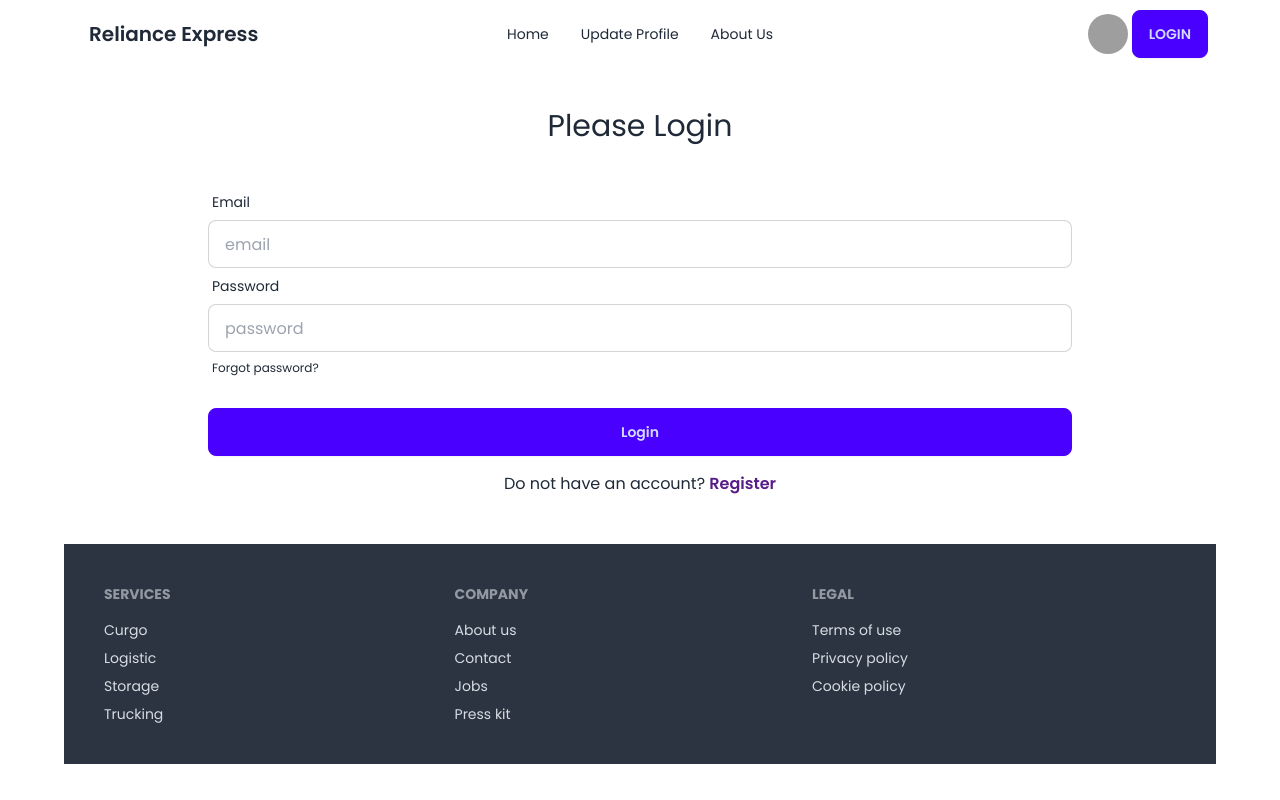
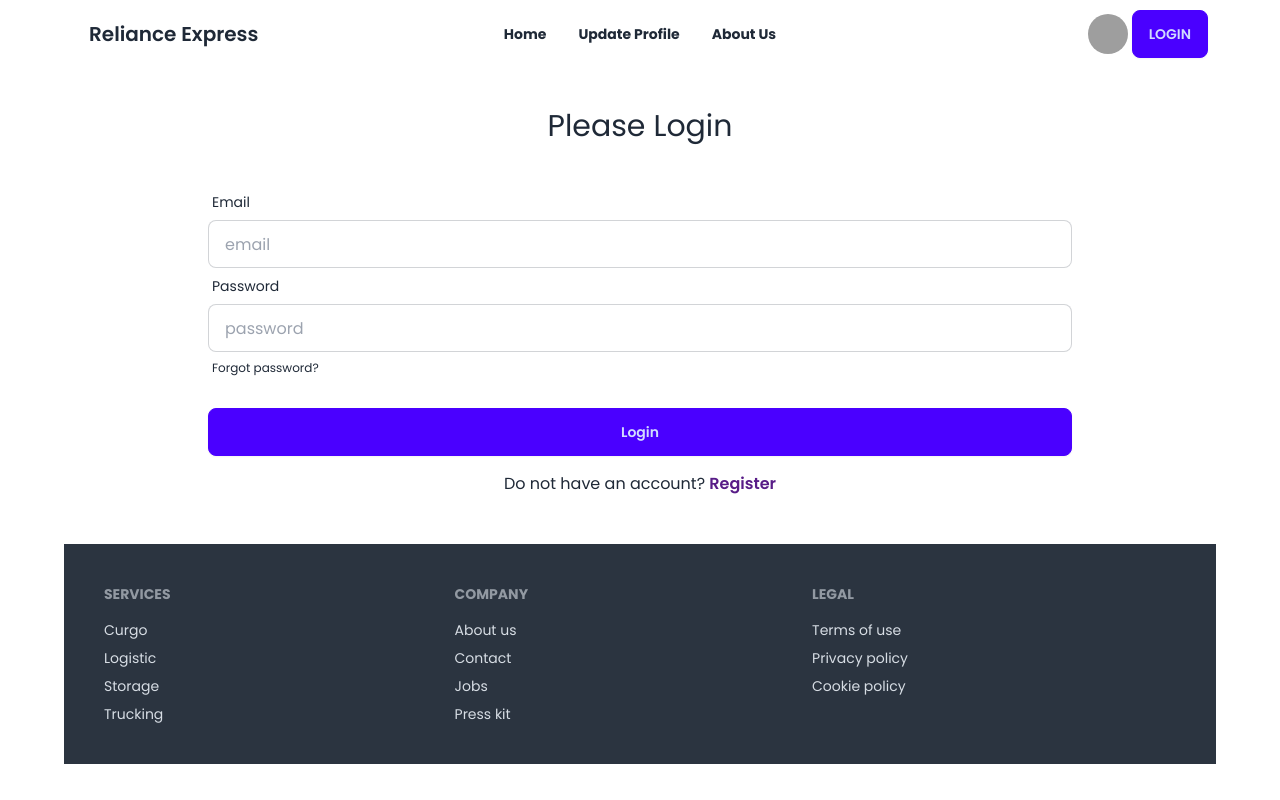
Before and after one commit to nahar-nur/reliance-express-auth, a React (Vite) app: page /login in a window 1280 px wide. Built offline with nearby package versions, Linux system fonts and the light colour scheme; no server answers; grey boxes are pictures that could not be loaded.

Commit message:
implemented dynamic title

```diff
--- a/index.html
+++ b/index.html
@@ -2,9 +2,9 @@
 <html lang="en" data-theme="light">
   <head>
     <meta charset="UTF-8" />
-    <link rel="icon" type="image/svg+xml" href="/vite.svg" />
+    <link rel="icon" type="image/svg+xml" href="./public/creative.png" />
     <meta name="viewport" content="width=device-width, initial-scale=1.0" />
-    <title>Vite + React</title>
+    <title>Reliance Express</title>
   </head>
   <body>
     <div id="root"></div>
--- a/package.json
+++ b/package.json
@@ -15,6 +15,7 @@
     "match-sorter": "^6.3.4",
     "react": "^18.2.0",
     "react-dom": "^18.2.0",
+    "react-helmet-async": "^2.0.5",
     "react-icons": "^5.2.1",
     "sort-by": "^1.2.0",
     "swiper": "^11.1.4"
--- a/src/pages/Home/AboutUs/AboutUs.jsx
+++ b/src/pages/Home/AboutUs/AboutUs.jsx
@@ -1,8 +1,10 @@
+import { Helmet } from "react-helmet-async";
 
 
 const AboutUs = () => {
     return (
         <div>
+            <Helmet><title>Reliance Express | About Us</title></Helmet>
             <h3 className="text-3xl text-green-600">Coming soon</h3>
         </div>
     );
--- a/src/pages/Home/Home.jsx
+++ b/src/pages/Home/Home.jsx
@@ -3,6 +3,7 @@ import Banner from "./Banner/Banner";
 import EmergencyContact from "./Rightside/EmergencyContact";
 import SociaConnection from "./Rightside/SociaConnection";
 import ServiceCard from "./SerceCard/ServiceCard"
+import { Helmet } from "react-helmet-async";
 
 
 
@@ -12,6 +13,9 @@ const Home = () => {
     return (
 
         <div >
+            <Helmet>
+               <title>Reliance Express | Home</title>
+            </Helmet>
             <Banner></Banner>
             <h3 className="text-3xl text-purple-900 text-center font-semibold mt-6">Our Services</h3>
             <div className="grid grid-cols-1 md: grid-cols-4 gap-6 mt-6">
--- a/src/pages/Home/Login/Login.jsx
+++ b/src/pages/Home/Login/Login.jsx
@@ -2,6 +2,7 @@
 import { useContext } from "react";
 import { Link } from "react-router-dom";
 import { AuthContext } from "../../../providers/AuthProvider";
+import { Helmet } from "react-helmet-async";
 
 
 const Login = () => {
@@ -27,6 +28,7 @@ const Login = () => {
     }
     return (
         <div className="mb-12">
+            <Helmet><title>Reliace Express | Login</title></Helmet>
             <h3 className="text-3xl my-10 text-center">Please Login</h3>
             <form onSubmit={handleLogin} className=" md:w-3/4 lg: w-1/2 mx-auto ">
                 <div className="form-control">
--- a/src/pages/Home/Register/Register.jsx
+++ b/src/pages/Home/Register/Register.jsx
@@ -1,6 +1,7 @@
 import { useContext } from "react";
 import { Link } from "react-router-dom";
 import { AuthContext } from "../../../providers/AuthProvider";
+import { Helmet } from "react-helmet-async";
 
 
 const Register = () => {
@@ -28,6 +29,9 @@ const Register = () => {
     return (
 
         <div className="mb-12">
+            <Helmet>
+                <title>Reliance Express | Register</title>
+            </Helmet>
             <h3 className="text-3xl my-10 text-center">Please Register</h3>
             <form onSubmit={handleRegister} className=" md:w-3/4 lg: w-1/2 mx-auto ">
                 <div className="form-control">
--- a/src/pages/Home/Rightside/SociaConnection.jsx
+++ b/src/pages/Home/Rightside/SociaConnection.jsx
@@ -1,11 +1,27 @@
+import { getAuth, signInWithPopup } from "firebase/auth";
 import { FaGithub, FaGoogle } from "react-icons/fa6";
+import app from "../../../firebase/firebase.config";
+import { GoogleAuthProvider } from "firebase/auth/web-extension";
 
 const SociaConnection = () => {
+    const auth = getAuth(app);
+    const provider = new GoogleAuthProvider();
+    const handleGoogleSignIn =() =>{
+        signInWithPopup(auth, provider)
+        .then(result=>{
+            const user = result.user
+            console.log(user);
+        })
+        .catch(error=>{
+            console.log(error);
+        })
+
+    }
     return (
         <div className="p-4 space-y-3 mb-6">
             <h2 className="text-3xl">Login With</h2>
             <div>
-                <button className="btn btn-outline w-full">
+                <button onClick={handleGoogleSignIn} className="btn btn-outline w-full">
                     <FaGoogle />
                     Google
                 </button>
--- a/src/pages/Home/SerceCard/Sevice.jsx
+++ b/src/pages/Home/SerceCard/Sevice.jsx
@@ -1,3 +1,4 @@
+import { Helmet } from "react-helmet-async";
 import { useLoaderData, useParams } from "react-router-dom";
 
 
@@ -10,6 +11,9 @@ const Sevice = () => {
 
     return (
         <div className="">
+            <Helmet>
+                <title>Reliance Express | Service Details</title>
+            </Helmet>
                   <div className="card w-96 bg-base-100 shadow-xl max-w-6xl mx-auto mt-6">
                 <figure><img src={image} alt="Shoes" /></figure>
                 <div className="card-body">
--- a/src/pages/Home/shared/Navbar/Navbar.jsx
+++ b/src/pages/Home/shared/Navbar/Navbar.jsx
@@ -12,9 +12,15 @@ const Navbar = () => {
 
     }
     const navLinks = <>
-        <li><a><NavLink to='/'>Home</NavLink></a></li>
-        <li><a><NavLink to='/updateProfile'>Update Profile</NavLink></a></li>
-        <li><a><NavLink to='/about'>About Us</NavLink></a></li>
+        <li><a><NavLink className={({ isActive }) =>
+  isActive ? 'text-primary font-bold' : 'font-bold'
+} to='/'>Home</NavLink></a></li>
+        <li><a><NavLink className={({ isActive }) =>
+  isActive ? 'text-primary font-bold' : 'font-bold'
+} to='/updateProfile'>Update Profile</NavLink></a></li>
+        <li><a><NavLink className={({ isActive }) =>
+  isActive ? 'text-primary font-bold' : 'font-bold'
+} to='/about'>About Us</NavLink></a></li>
 
     </>
     return (
@@ -44,7 +50,10 @@ const Navbar = () => {
                         </div>
                         </div>
                         {
-                           user? <btn onClick={handleSignOut} className="btn btn-secondary">Sign Out</btn>
+                           user?<> <span>{user.photo}</span>
+
+                           <a><btn onClick={handleSignOut} className="btn btn-secondary">Sign Out</btn></a>
+                            </>
                            :
                            <Link to='/login' >
                            <btn className="btn btn-primary">LOGIN</btn>
--- a/src/providers/AuthProvider.jsx
+++ b/src/providers/AuthProvider.jsx
@@ -32,7 +32,9 @@ const AuthProvider = ({ children }) => {
             // setLoading(false)
 
         })
-        return unSubscribe()
+        return ()=>{
+             unSubscribe()
+        }
     }, [])
 
     const authInfo = {
```
Also changed, not shown: src/main.jsx (+7 -4 lines), public/creative.png (added), 1 other file (tests, documents, lock files or other folders).
